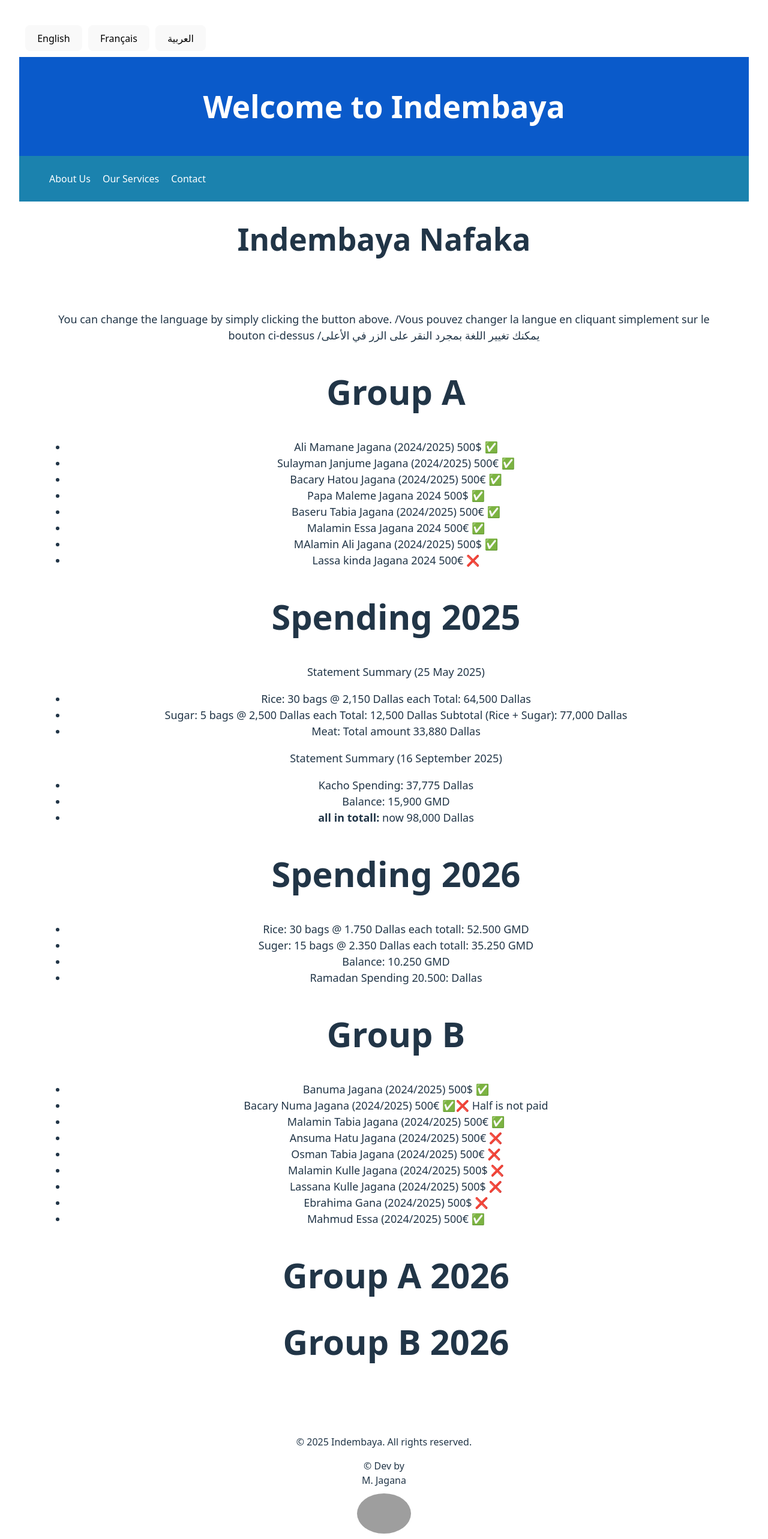
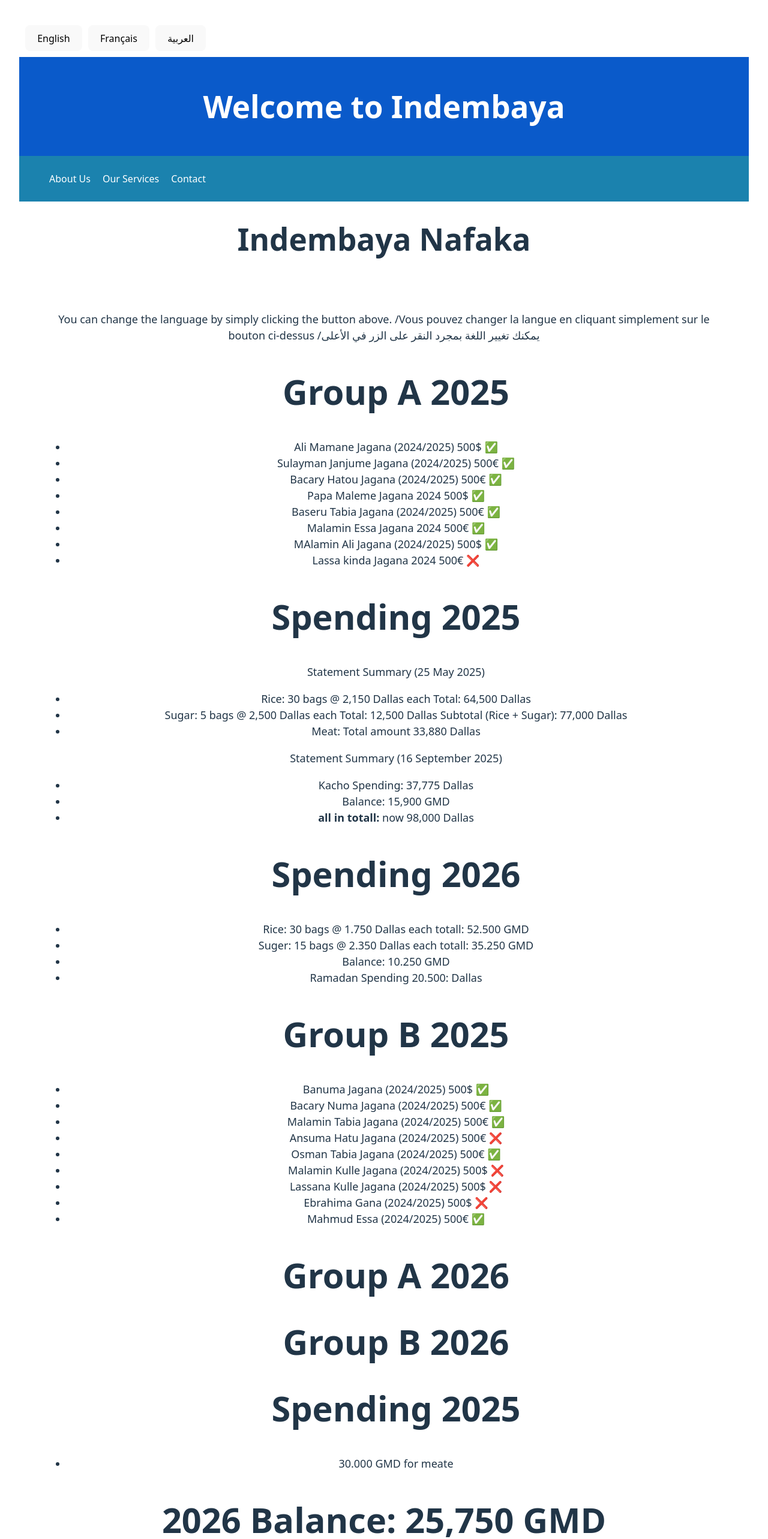
Before and after one commit to Malaminjagana/Indembaya-react, a React (Vite) app: page / in a window 1280 px wide. Shown: the top 2566 px of the page at 60% size. Built offline with nearby package versions, Linux system fonts and the light colour scheme; grey boxes are pictures that could not be loaded.

Commit message:
new deatails

```diff
--- a/src/components/Section.jsx
+++ b/src/components/Section.jsx
@@ -7,7 +7,7 @@ function Section() {
     <section className="section">
       <p>{t("You can  change the language by simply clicking the button above. /Vous pouvez changer la langue en cliquant simplement sur le bouton ci-dessus /يمكنك تغيير اللغة بمجرد النقر على الزر في الأعلى")}</p>
       <ul>
-        <h1>Group A</h1>
+        <h1>Group A 2025</h1>
            <li>Ali Mamane Jagana (2024/2025) 500$ ✅</li>
         <li>Sulayman Janjume Jagana (2024/2025) 500€ ✅</li>
         <li>Bacary Hatou Jagana (2024/2025) 500€ ✅</li>
@@ -45,21 +45,28 @@ function Section() {
 
 
 
-        <h1>Group B</h1>
+        <h1>Group B 2025</h1>
         <li>Banuma Jagana (2024/2025) 500$ ✅</li>
-        <li> Bacary Numa Jagana (2024/2025) 500€ ✅❌ Half is not paid</li>
+        <li> Bacary Numa Jagana (2024/2025) 500€ ✅</li>
         <li>Malamin Tabia Jagana (2024/2025) 500€ ✅</li>
         <li>Ansuma Hatu Jagana (2024/2025) 500€ ❌</li>
-        <li>Osman Tabia Jagana (2024/2025) 500€ ❌</li>
+        <li>Osman Tabia Jagana (2024/2025) 500€ ✅</li>
         <li>Malamin Kulle Jagana (2024/2025) 500$ ❌</li>
         <li>Lassana Kulle Jagana (2024/2025) 500$ ❌</li>
         <li>Ebrahima Gana (2024/2025) 500$ ❌</li>
         <li>Mahmud Essa (2024/2025) 500€ ✅</li>
 
        <h1>Group A 2026 </h1>
+
        <h1>Group B 2026</h1>
 
+                 <h1>Spending 2025</h1>
+
+                 <li> 30.000 GMD for meate</li>
+
+
       </ul>
+      <h1>2026 Balance: 25,750 GMD</h1>
     </section>
   );
 }
```
